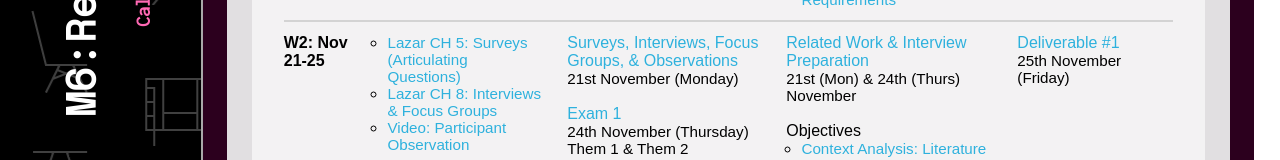
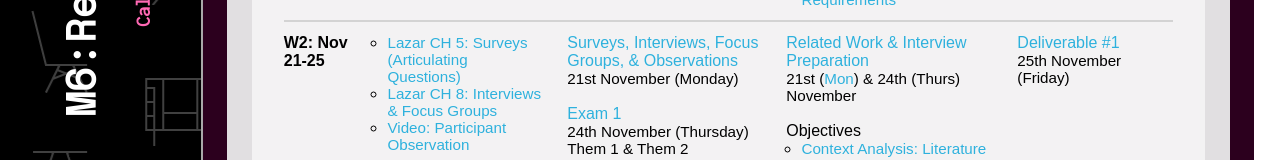
Before and after one commit to aswinbala96/resdux-2022, a React (Create React App) app: page /resdux-2022/calendar in a window 1280 px wide. Shown: the part 448-608 px from the top of the page. Built offline with nearby package versions, Linux system fonts and the light colour scheme.

Commit message:
Update Tutorial Slides W2 Monday

```diff
--- a/src/pages/calendar.js
+++ b/src/pages/calendar.js
@@ -82,7 +82,7 @@ const CalendarPage = () => {
                           <td>
                             {/* Add href={""} */}
                             <a href= "https://canvas.utwente.nl/courses/11018/files/3334366?module_item_id=367411" target={"_blank"} style={{}}>Discovery Research/Topic Identification</a>
-                            <div style={{fontSize: '0.95em'}}  className='note'>16th (<a href={""} target={"_blank"} style={{}}>Wed</a>) & 17th (<a href={"https://canvas.utwente.nl/courses/11018/files/3334365?module_item_id=367434"} target={"_blank"} style={{}}>Thurs</a>) November </div>
+                            <div style={{fontSize: '0.95em'}}  className='note'>16th (<a href={"https://canvas.utwente.nl/courses/11018/files/3334365?module_item_id=367434"} target={"_blank"} style={{}}>Wed</a>) & 17th (<a href={"https://canvas.utwente.nl/courses/11018/files/3336111?module_item_id=367803"} target={"_blank"} style={{}}>Thurs</a>) November </div>
                             <br/>
                             <div style={{}}>Objectives</div>
                             <ul style={{fontSize: '0.95em', marginLeft: '1em', listStyle: "circle"}}>
@@ -117,7 +117,7 @@ const CalendarPage = () => {
                           <td>
                             {/* Add href={""} */}
                             <a target={"_blank"} style={{}}>Related Work & Interview Preparation</a>
-                            <div style={{fontSize: '0.95em'}} className='note'>21st (Mon) & 24th (Thurs) November</div>
+                            <div style={{fontSize: '0.95em'}} className='note'>21st (<a href={"https://canvas.utwente.nl/courses/11018/files/3341720?module_item_id=368522"} target={"_blank"} style={{}}>Mon</a>) & 24th (Thurs) November</div>
                             <br/>
                             <div style={{}}>Objectives</div>
                             <ul style={{fontSize: '0.95em', marginLeft: '1em', listStyle: "circle"}}>
```
